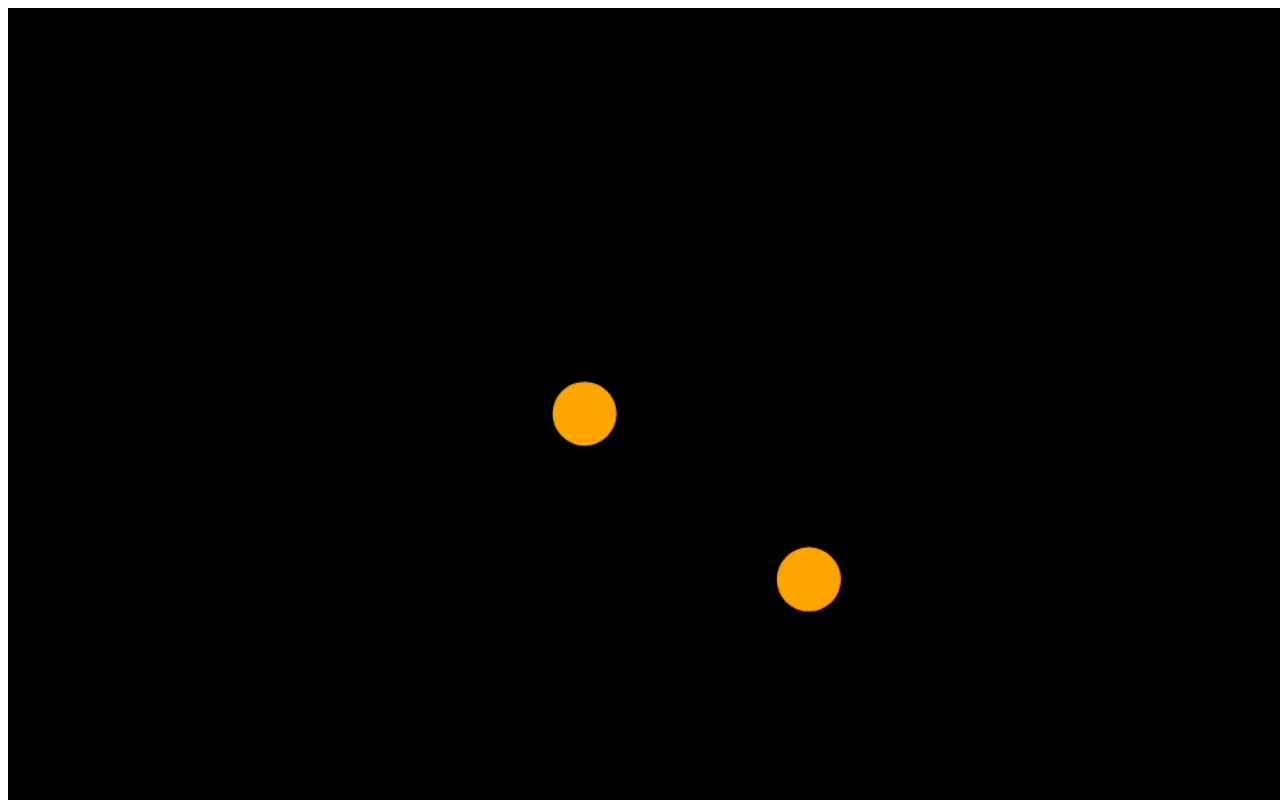
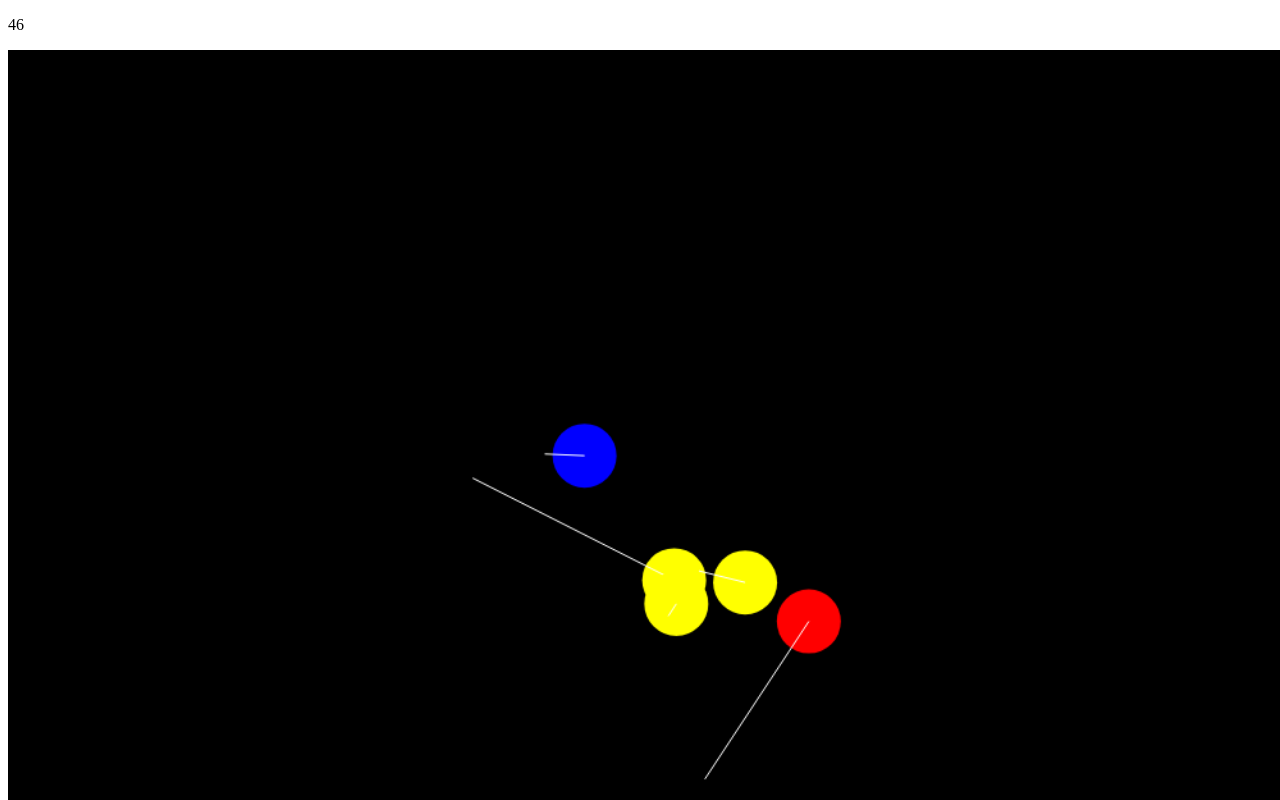
Before and after one commit to ablerto/3bodyproblem, a plain HTML site: page index.html in a window 1280 px wide. Shown: the top 800 px of the page. Drawn offline with Linux system fonts and the light colour scheme.

Commit message:
new Simple timing loop

```diff
--- a/index.html
+++ b/index.html
@@ -6,6 +6,7 @@
     <title>3-body problem</title>
 </head>
 <body>
+    <p id="looptest">0</p>
     <canvas id="3body" width="1000" height="1000" style="border: 1px solid black;width: 100vw;height: 100vw;"></canvas>
     <script src="scripts/3-body.js"></script>
 </body>
--- a/scripts/3-body.js
+++ b/scripts/3-body.js
@@ -1,16 +1,17 @@
 let canvas = document.getElementById("3body");
 let ctx = canvas.getContext("2d");
 
-let width = parseInt(canvas.getAttribute("width"));
-let height = parseInt(canvas.getAttribute("height"));
+let w = parseInt(canvas.getAttribute("width"));
+let h = parseInt(canvas.getAttribute("height"));
 
 class Planet {
     // Properties
-    constructor (canvas_width,canvas_height,memory,maxmass,color) {
-        this.x = Math.random()*canvas_width/2+canvas_width/4;
-        this.y = Math.random()*canvas_height/2+canvas_height/4;
+    constructor (memory,maxmass,color) {
+        // TODO: make a circular start in stead of a square start
+        this.x = Math.random()*w/2+w/4;
+        this.y = Math.random()*h/2+h/4;
         this.angle = Math.random()*2*Math.PI;
-        this.velocity = (canvas_width+canvas_height)/10*Math.random();
+        this.velocity = (w+h)/100*Math.random();
         this.history = [];
         this.historylen = memory;
         this.mass = Math.random()*maxmass;
@@ -18,23 +19,59 @@ class Planet {
         this.r_gradient = 50;
         this.color = color;
     }
-    draw(ctx) {
-        console.log(this.color);
+    draw() {
+        //TODO: make gradient from this.color to black
+        ctx.beginPath();
         ctx.fillStyle = this.color;
-        ctx.arc(this.x,this.y,this.r,0,2*Math.PI)
+        ctx.arc(this.x, this.y, this.r, 0, 2*Math.PI);
         ctx.fill();
+        // Draw speed vector
+        ctx.beginPath();
+        ctx.strokeStyle = "white";
+        ctx.moveTo(this.x,this.y);
+        let vscale = 10;
+        ctx.lineTo(this.x+Math.cos(this.angle)*this.velocity*vscale,
+                   this.y+Math.sin(this.angle)*this.velocity*vscale);
+        ctx.stroke();
+    }
+    update() {
+
     }
 }
-function draw(ctx,w,h,planets) {
+
+let planet1 = new Planet(100,300,"red");
+let planet2 = new Planet(100,300,"blue");
+let planets = [planet1, planet2];
+
+// create n planets
+for (let i = 0; i < 5; i++) {
+    planets.push(new Planet(100,300,"yellow"));
+}
+
+function update() {
+
+}
+
+function draw() {
     ctx.fillStyle = "black";
     ctx.fillRect(0,0,w,h);
     ctx.fill();
-    ctx.fillStyle = "blue";
     for (i = 0; i<planets.length;i++) {
         planets[i].draw(ctx);
     }
 }
-let planet1 = new Planet(width,height,100,300,"red");
-let planet2 = new Planet(width,height,100,300,"orange");
-let planets = [planet1, planet2];
-draw(ctx,width,height,planets);
+
+let looptest = 0;
+let total_time = 0;
+let lastframetime = 0;
+function loop(time) {
+    if (time >= lastframetime + 100) { // check if 100ms has passed
+        looptest++;
+        document.getElementById("looptest").innerHTML = looptest;
+        lastframetime = time;
+    }
+    draw();
+    requestAnimationFrame(loop);
+}
+
+requestAnimationFrame(loop);
```
